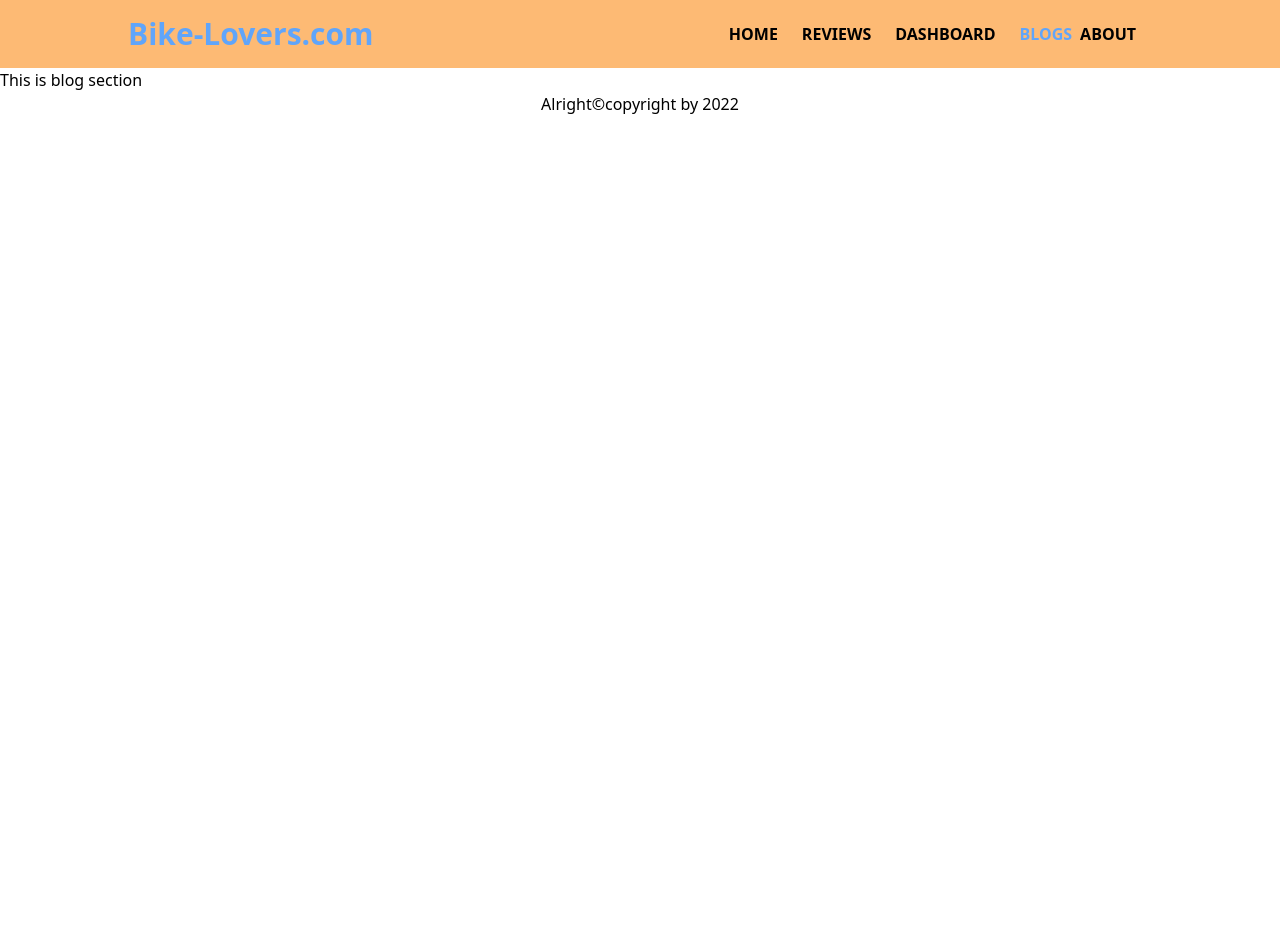
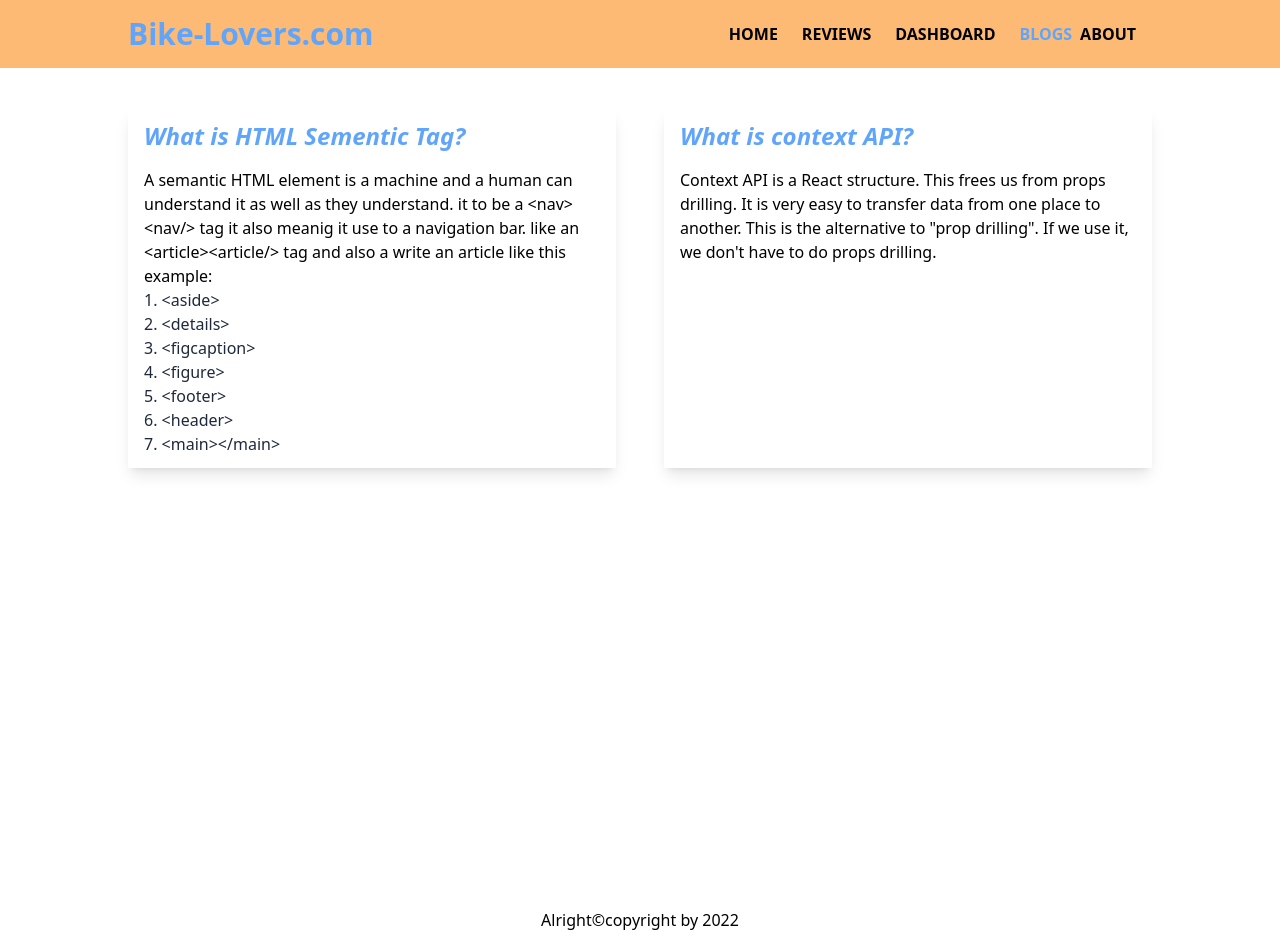
Before and after one commit to zishan344/product-analysis-website, a React (Create React App) app: page /blog in a window 1280 px wide. Before the commit the page ends 800 px from the top, so only its background shows below. Built offline with nearby package versions, Linux system fonts and the light colour scheme.

Commit message:
done the assignment

```diff
--- a/src/component/About/About.js
+++ b/src/component/About/About.js
@@ -2,8 +2,10 @@ import React from "react";
 
 const About = () => {
   return (
-    <div>
-      <h2>this is about section</h2>
+    <div style={{ height: "100vh" }}>
+      <h2 className="font-bold text-4xl text-blue-400 text-center my-12">
+        This is About Section
+      </h2>
     </div>
   );
 };
--- a/src/component/Blog/Blog.js
+++ b/src/component/Blog/Blog.js
@@ -2,8 +2,45 @@ import React from "react";
 
 const Blog = () => {
   return (
-    <div>
-      <h2>This is blog section</h2>
+    <div style={{ height: "100vh" }} className="max-w-screen-lg mx-auto">
+      <div className=" grid grid-cols-1 md:grid-cols-2 gap-12 my-10 ">
+        <div className="shadow-lg px-4 py-3">
+          <h2 className="font-bold text-2xl text-blue-400 italic pb-4">
+            What is HTML Sementic Tag?
+          </h2>
+          <p>
+            A semantic HTML element is a machine and a human can understand it
+            as well as they understand. it to be a {"<nav><nav/>"} tag it also
+            meanig it use to a navigation bar. like an{" "}
+            {"<article><article/> tag"} and also a write an article like this
+            example:
+            <ul className="">
+              <li className="text-semibold text-slate-800">1. {"<aside>"}</li>
+              <li className="text-semibold text-slate-800">2. {"<details>"}</li>
+              <li className="text-semibold text-slate-800">
+                3. {"<figcaption>"}
+              </li>
+              <li className="text-semibold text-slate-800">4. {"<figure>"}</li>
+              <li className="text-semibold text-slate-800">5. {"<footer>"}</li>
+              <li className="text-semibold text-slate-800">6. {"<header>"}</li>
+              <li className="text-semibold text-slate-800">
+                7. {"<main></main>"}
+              </li>
+            </ul>
+          </p>
+        </div>
+        <div className="shadow-lg px-4 py-3">
+          <h2 className="font-bold text-2xl text-blue-400 italic pb-4">
+            What is context API?
+          </h2>
+          <p>
+            Context API is a React structure. This frees us from props drilling.
+            It is very easy to transfer data from one place to another. This is
+            the alternative to "prop drilling". If we use it, we don't have to
+            do props drilling.
+          </p>
+        </div>
+      </div>
     </div>
   );
 };
--- a/src/component/Dashboard/Dashboard.js
+++ b/src/component/Dashboard/Dashboard.js
@@ -57,7 +57,7 @@ const Dashboard = () => {
   return (
     <div className="max-w-screen-xl mx-auto grid grid-cols-1 md:grid-cols-2 gap-6 items-end my-8">
       <div className="m-auto">
-        <LineChart width={500} height={300} data={data}>
+        <LineChart width={500} height={400} data={data}>
           <CartesianGrid strokeDasharray="3 3" />
           <XAxis dataKey="month" padding={{ left: 30, right: 30 }} />
           <YAxis />
```
